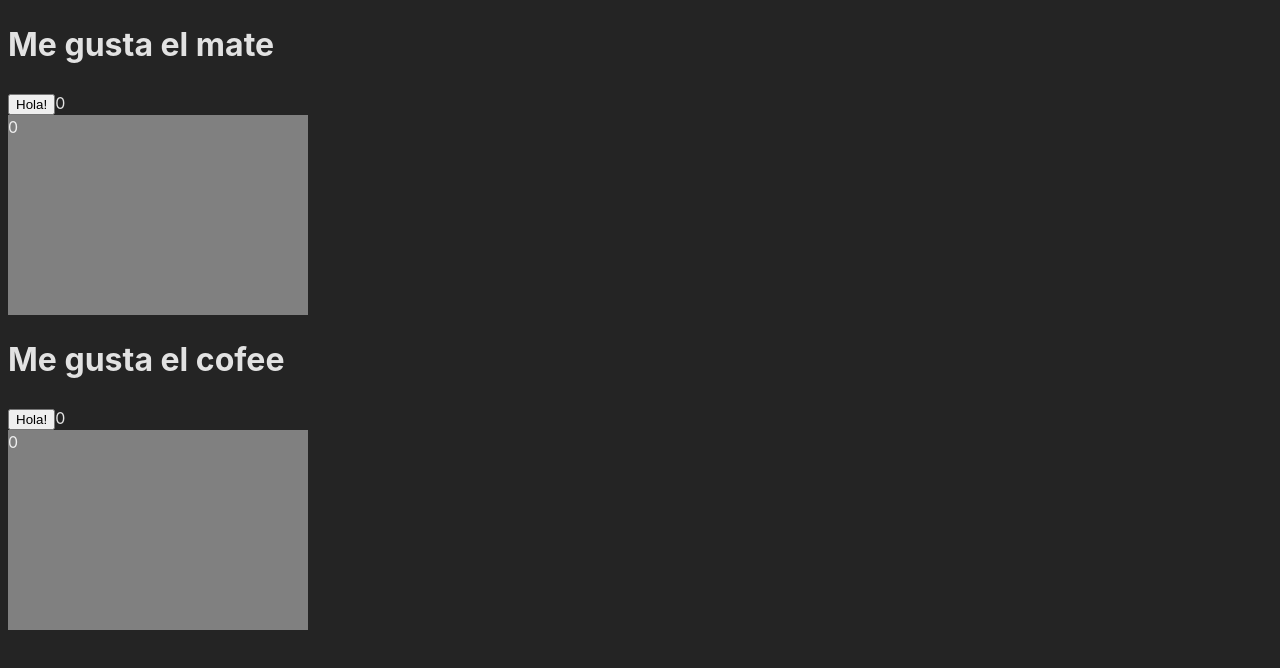
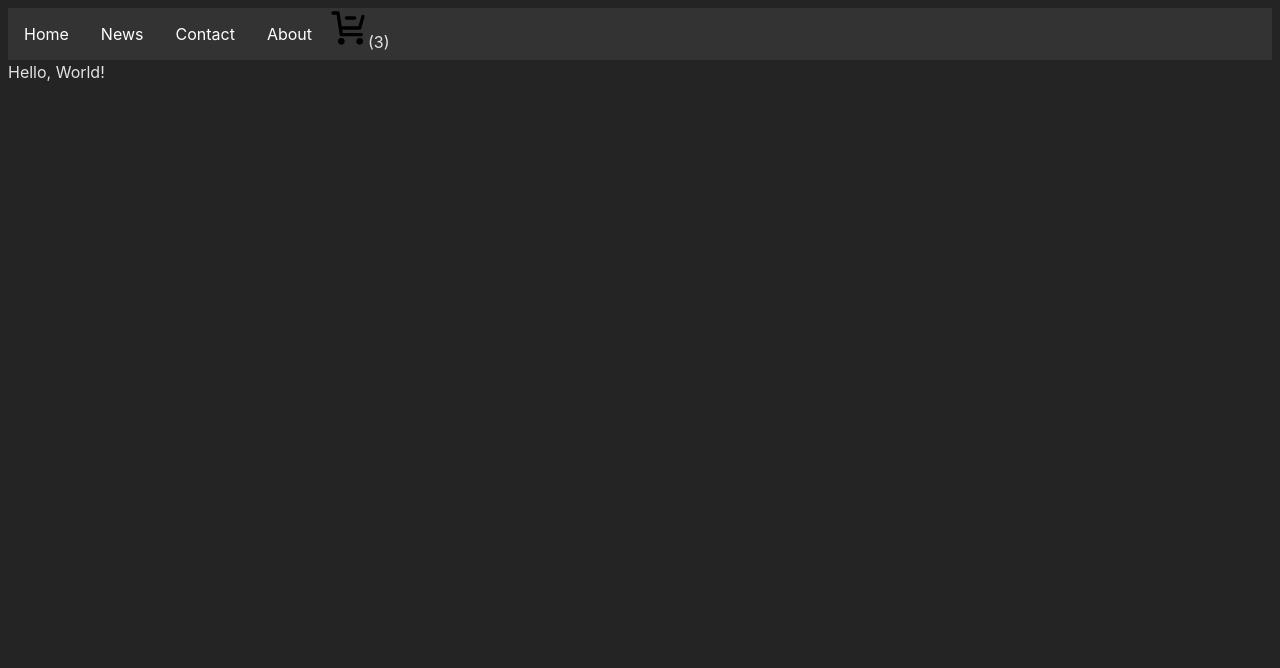
Before and after one commit to Sebastian4848/coder-react-60050, a React (Vite) app: page / in a window 1280 px wide. Shown: the top 668 px of the page. Built offline with nearby package versions, Linux system fonts and the light colour scheme.

Commit message:
Implementados requerimientos de la entrega

```diff
--- a/src/App.jsx
+++ b/src/App.jsx
@@ -1,10 +1,11 @@
-import Greeting from "./components/Greeting"
+import ItemListContainer from "./components/ItemListContainer"
+import NavBar from "./components/NavBar"
 
 function App() {
   return (
     <>
-      <Greeting message="Me gusta el mate" />
-      <Greeting message="Me gusta el cofee" />
+      <NavBar />
+      <ItemListContainer message="Hello, World!" />
     </>
   )
 }
--- /dev/null
+++ b/src/components/CartWidget.jsx
@@ -0,0 +1,13 @@
+import React from 'react'
+import cart from '../assets/cart.svg'
+
+const CartWidget = () => {
+    return (
+        <>
+        <img src={cart} alt='cart' style={{ width: 40 }} />
+        <span>(3)</span>
+        </>
+    )
+}
+
+export default CartWidget
--- /dev/null
+++ b/src/components/ItemListContainer.jsx
@@ -0,0 +1,9 @@
+import React from 'react'
+
+const ItemListContainer = (greeting) => {
+  return (
+    <div>{greeting.message}</div>
+  )
+}
+
+export default ItemListContainer
--- /dev/null
+++ b/src/components/NavBar.jsx
@@ -0,0 +1,18 @@
+import React from 'react'
+import '../styles/NavBar.css'
+import CartWidget from './CartWidget'
+
+
+const NavBar = () => {
+    return (
+        <ul>
+            <li><a className="active" href="#home">Home</a></li>
+            <li><a href="#news">News</a></li>
+            <li><a href="#contact">Contact</a></li>
+            <li><a href="#about">About</a></li>
+            <CartWidget />
+        </ul>
+    )
+}
+
+export default NavBar
--- /dev/null
+++ b/src/styles/navbar.css
@@ -0,0 +1,23 @@
+ul {
+    list-style-type: none;
+    margin: 0;
+    padding: 0;
+    overflow: hidden;
+    background-color: #333;
+}
+
+li {
+    float: left;
+}
+
+li a {
+    display: block;
+    color: white;
+    text-align: center;
+    padding: 14px 16px;
+    text-decoration: none;
+}
+
+li a:hover {
+    background-color: #111;
+}
```
Also changed, not shown: src/assets/cart.svg (added).
